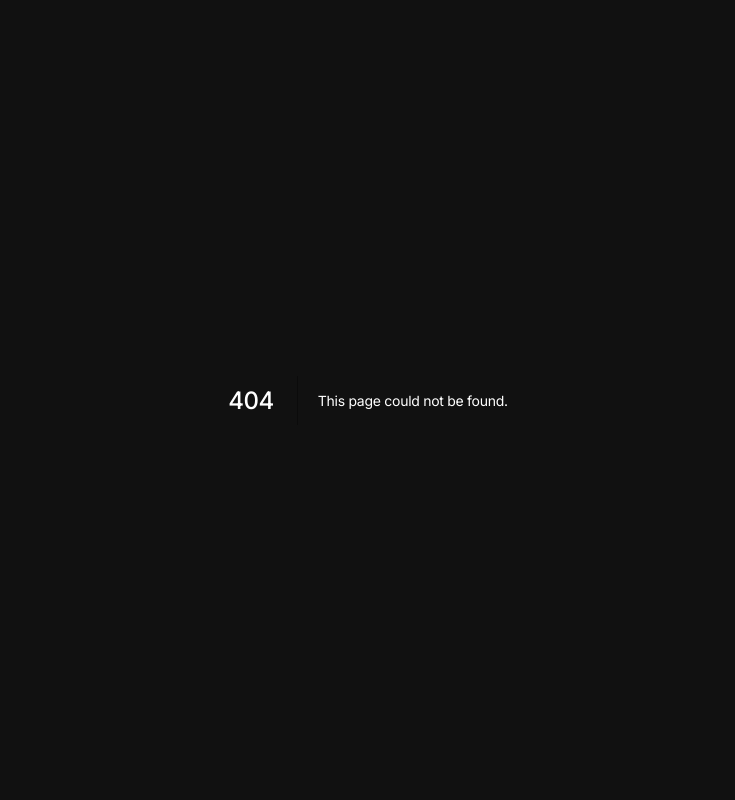
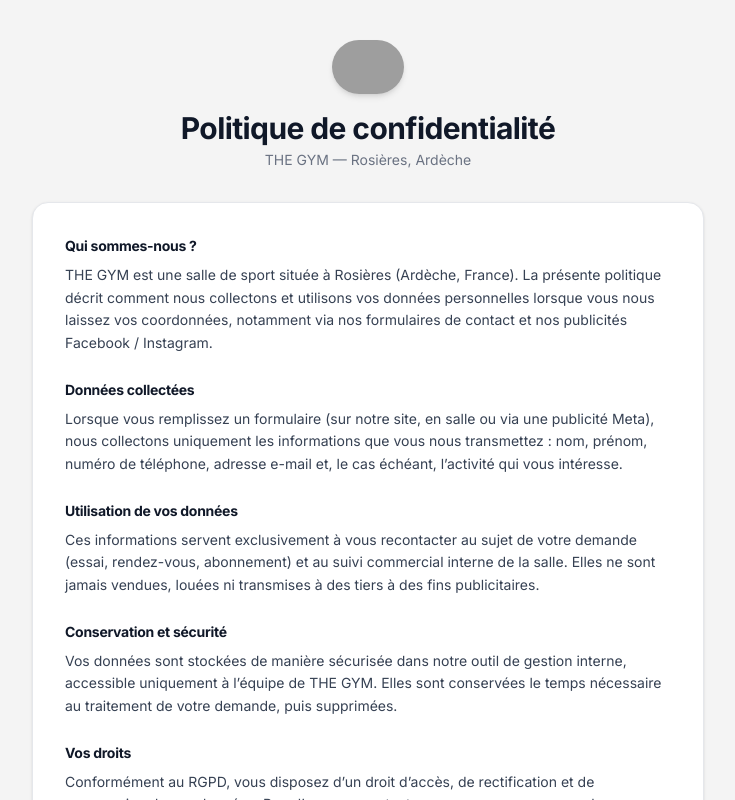
Before and after one commit to thegym07/CRM, a Next.js app: page /confidentialite in a window 1280 px wide. Before the commit this address had no page. Shown: the top 800 px of the page, without its empty margins (272-1007 px from the left). Built offline with nearby package versions, Linux system fonts and the light colour scheme; grey boxes are pictures that could not be loaded.

Commit message:
Page publique /confidentialite (politique de confidentialité pour le mode Live Meta)
Co-Authored-By: Claude Fable 5 <noreply@anthropic.com>

```diff
--- /dev/null
+++ b/app/confidentialite/page.tsx
@@ -0,0 +1,70 @@
+import Image from 'next/image'
+
+export const metadata = { title: 'Politique de confidentialité — THE GYM' }
+
+export default function ConfidentialitePage() {
+  return (
+    <div className="min-h-screen bg-[#F4F4F4] px-4 py-10">
+      <div className="max-w-2xl mx-auto">
+        <div className="text-center mb-8">
+          <div className="flex justify-center mb-4">
+            <Image src="/logo.png" alt="THE GYM" width={72} height={72} className="rounded-full shadow-md" />
+          </div>
+          <h1 className="text-3xl font-bold text-gray-900" style={{ fontFamily: 'Inter, sans-serif', letterSpacing: '-0.02em' }}>
+            Politique de confidentialité
+          </h1>
+          <p className="text-gray-500 mt-1 text-sm">THE GYM — Rosières, Ardèche</p>
+        </div>
+
+        <div className="bg-white rounded-2xl border border-gray-200 p-6 md:p-8 shadow-sm space-y-6 text-sm leading-relaxed text-gray-700">
+          <section>
+            <h2 className="font-bold text-gray-900 mb-1.5">Qui sommes-nous ?</h2>
+            <p>
+              THE GYM est une salle de sport située à Rosières (Ardèche, France). La présente politique décrit
+              comment nous collectons et utilisons vos données personnelles lorsque vous nous laissez vos
+              coordonnées, notamment via nos formulaires de contact et nos publicités Facebook / Instagram.
+            </p>
+          </section>
+
+          <section>
+            <h2 className="font-bold text-gray-900 mb-1.5">Données collectées</h2>
+            <p>
+              Lorsque vous remplissez un formulaire (sur notre site, en salle ou via une publicité Meta),
+              nous collectons uniquement les informations que vous nous transmettez : nom, prénom,
+              numéro de téléphone, adresse e-mail et, le cas échéant, l’activité qui vous intéresse.
+            </p>
+          </section>
+
+          <section>
+            <h2 className="font-bold text-gray-900 mb-1.5">Utilisation de vos données</h2>
+            <p>
+              Ces informations servent exclusivement à vous recontacter au sujet de votre demande
+              (essai, rendez-vous, abonnement) et au suivi commercial interne de la salle. Elles ne sont
+              jamais vendues, louées ni transmises à des tiers à des fins publicitaires.
+            </p>
+          </section>
+
+          <section>
+            <h2 className="font-bold text-gray-900 mb-1.5">Conservation et sécurité</h2>
+            <p>
+              Vos données sont stockées de manière sécurisée dans notre outil de gestion interne, accessible
+              uniquement à l’équipe de THE GYM. Elles sont conservées le temps nécessaire au traitement de
+              votre demande, puis supprimées.
+            </p>
+          </section>
+
+          <section>
+            <h2 className="font-bold text-gray-900 mb-1.5">Vos droits</h2>
+            <p>
+              Conformément au RGPD, vous disposez d’un droit d’accès, de rectification et de suppression de
+              vos données. Pour l’exercer, contactez-nous : par message sur la page Facebook ou Instagram de
+              THE GYM, ou directement à l’accueil de la salle. Votre demande sera traitée dans les meilleurs délais.
+            </p>
+          </section>
+
+          <p className="text-xs text-gray-400 pt-2">Dernière mise à jour : août 2026</p>
+        </div>
+      </div>
+    </div>
+  )
+}
--- a/proxy.ts
+++ b/proxy.ts
@@ -13,6 +13,7 @@ export function proxy(request: NextRequest) {
   const isPublicPath =
     pathname === '/login' ||
     pathname === '/inscription' ||
+    pathname === '/confidentialite' ||
     pathname.startsWith('/api/auth') ||
     pathname.startsWith('/api/leads/meta') ||
     pathname.startsWith('/api/inscription') ||
```
